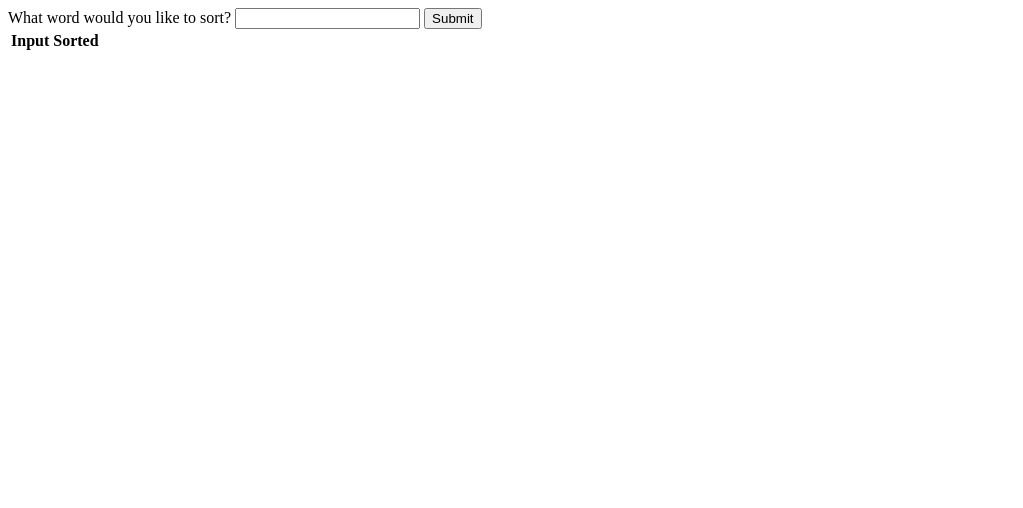
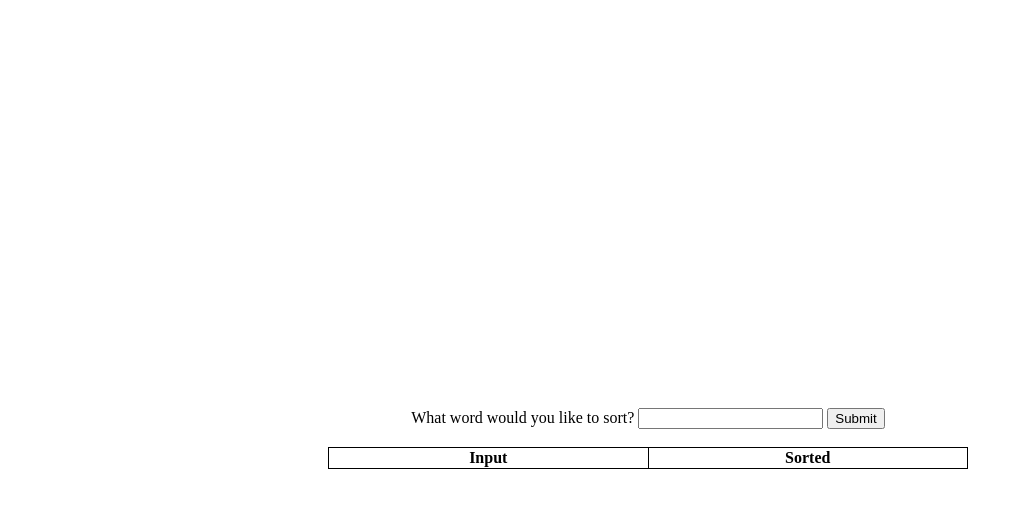
Before and after one commit to nehacp/char-sortinator-2, a website: page client/index.html in a window 1280 px wide. Shown: the whole page, without its empty margins (0-1023 px from the left). Drawn offline with Linux system fonts and the light colour scheme.

Commit message:
Add basic CSS Styling

```diff
--- a/client/index.html
+++ b/client/index.html
@@ -5,12 +5,16 @@
   <link rel="stylesheet" type="text/css" media="screen" href="style.css" />
 </head>
 <body>
-  <div class="main-form">
-    <form>
+  <div id="main">
+    <div>
+      <form class="main-form">
         <label> What word would you like to sort?
           <input type="text" name="input-word">
         </label>
         <button type="submit">Submit</button>
+      </form>
+    </div>
+    <br>
     <div>
       <table class="word-table">
         <tr>
@@ -19,7 +23,6 @@
         </tr>
       </table>
     </div>
-    </form>
   </div>
   <script src="index.js"></script>
 </body>
--- a/client/index.js
+++ b/client/index.js
@@ -1,8 +1,15 @@
 
 // Handle result from server (Append to table)
-const handleResult = (result) => {
-  //handle ajax response here
-  console.log('response received', result);
+const handleResult = ({ word, sorted }) => {
+  const table = document.querySelector('table');
+  const row = document.createElement('tr');
+  const input = document.createElement('td');
+  const result = document.createElement('td');
+  input.appendChild(document.createTextNode(word));
+  result.appendChild(document.createTextNode(sorted));
+  row.appendChild(input);
+  row.appendChild(result);
+  table.appendChild(row);
 }
 
 // send Ajax request to server
--- a/client/style.css
+++ b/client/style.css
@@ -0,0 +1,20 @@
+body {
+  position: absolute;
+  width: 100%;
+  height: 100%;
+}
+
+#main {
+  position: relative;
+  top: 50%;
+  bottom: 50%;
+  text-align: center;
+}
+
+table, th, td {
+  position: relative;
+  margin: auto;
+  width: 50%;
+  border: 1px solid;
+  border-collapse: collapse;
+}
```
Lines whose indentation alone changed are shown as unchanged.
